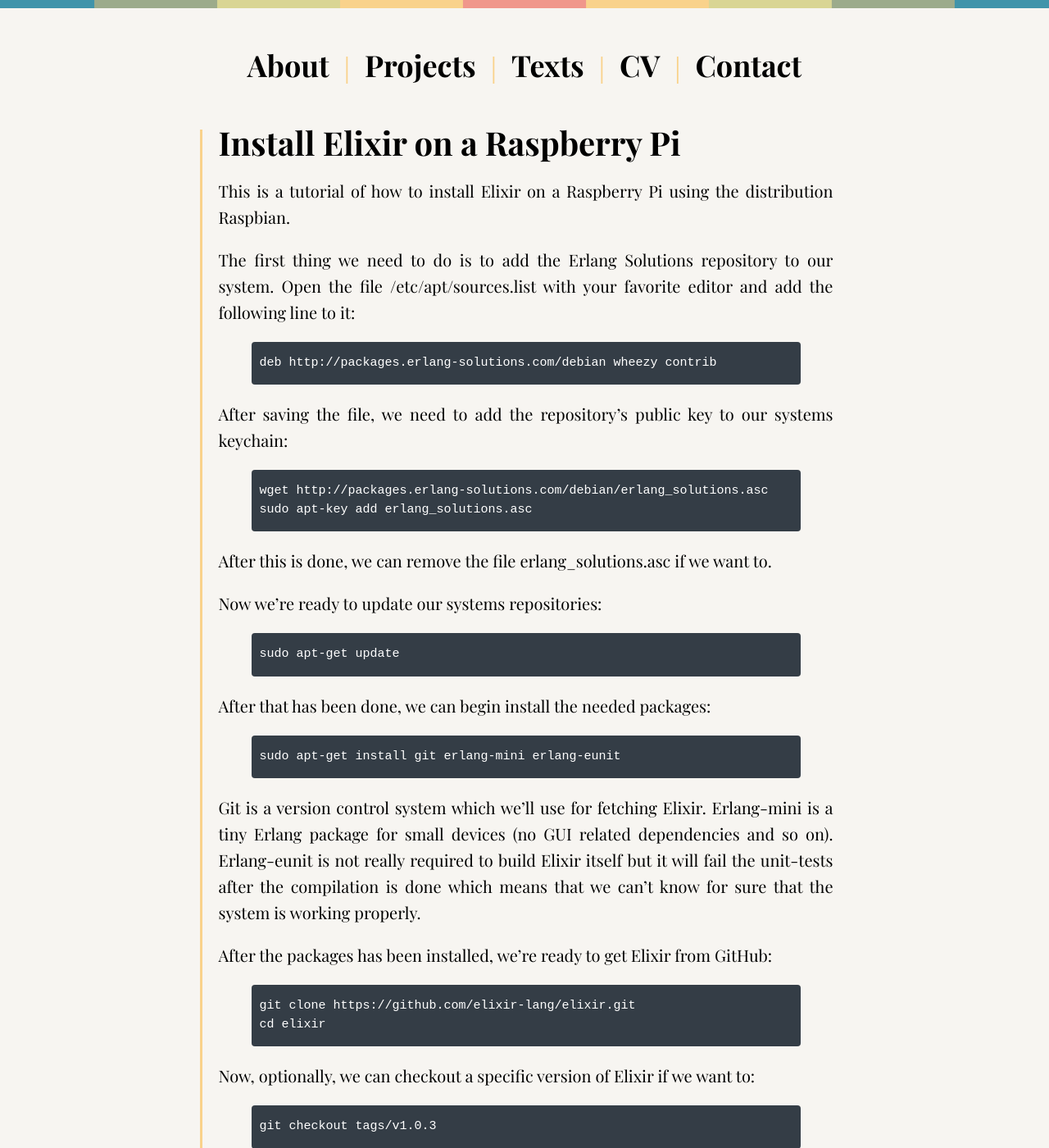
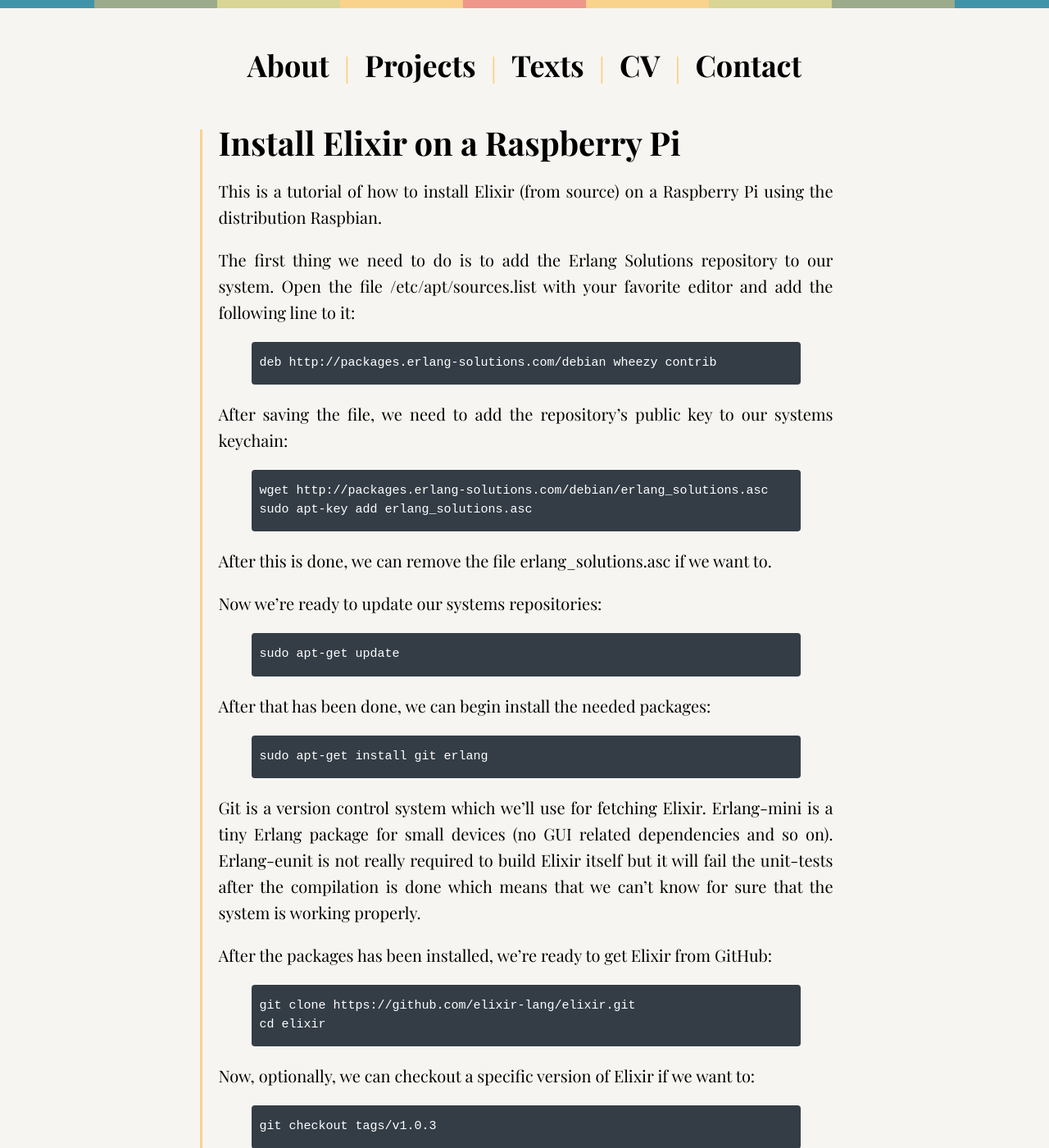
Before and after one commit to AntonFagerberg/Anton-Fagerberg-com-Jekyll-source, a Jekyll site: the page built from _posts/2015-03-01-elixir-on-raspberry-pi.markdown, in a window 1280 px wide and 1400 px high. Shown: the whole window at 82% size. Built offline with Jekyll 4.4.1, drawn with Linux system fonts in a browser that asks for light colours.

Commit message:
Fixed typos

```diff
--- a/_posts/2015-03-01-elixir-on-raspberry-pi.markdown
+++ b/_posts/2015-03-01-elixir-on-raspberry-pi.markdown
@@ -4,7 +4,7 @@
   categories: texts
 ---
 
-This is a tutorial of how to install Elixir on a Raspberry Pi using the distribution Raspbian.
+This is a tutorial of how to install Elixir (from source) on a Raspberry Pi using the distribution Raspbian.
 
 The first thing we need to do is to add the Erlang Solutions repository to our system. Open the file /etc/apt/sources.list with your favorite editor and add the following line to it:
 
@@ -29,7 +29,7 @@
 
 After that has been done, we can begin install the needed packages:
 {% highlight text %}
-sudo apt-get install git erlang-mini erlang-eunit
+sudo apt-get install git erlang
 {% endhighlight %}
 
 Git is a version control system which we'll use for fetching Elixir. Erlang-mini is a tiny Erlang package for small devices (no GUI related dependencies and so on). Erlang-eunit is not really required to build Elixir itself but it will fail the unit-tests after the compilation is done which means that we can't know for sure that the system is working properly.
--- a/_posts/2015-03-04-temperature-raspberry-pi.markdown
+++ b/_posts/2015-03-04-temperature-raspberry-pi.markdown
@@ -63,7 +63,7 @@
 Now we should create the user and the database. I've used "temp_log" as the username, password and database name. Change them to whatever you want!
 
 {% highlight text %}
-CREATE USER temp_log WITH PASSWORD ‘temp_log';
+CREATE USER temp_log WITH PASSWORD 'temp_log';
 CREATE DATABASE temp_log OWNER temp_log;
 {% endhighlight %}
 
```
